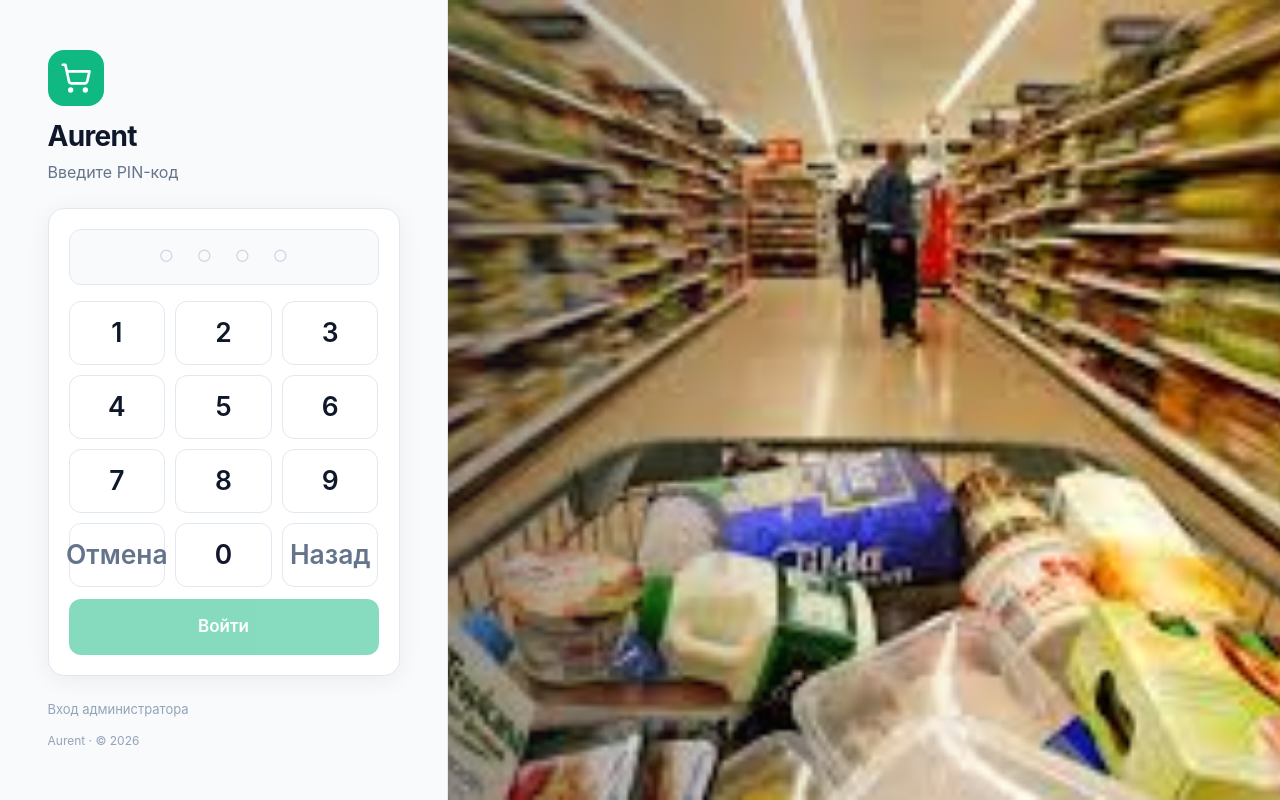
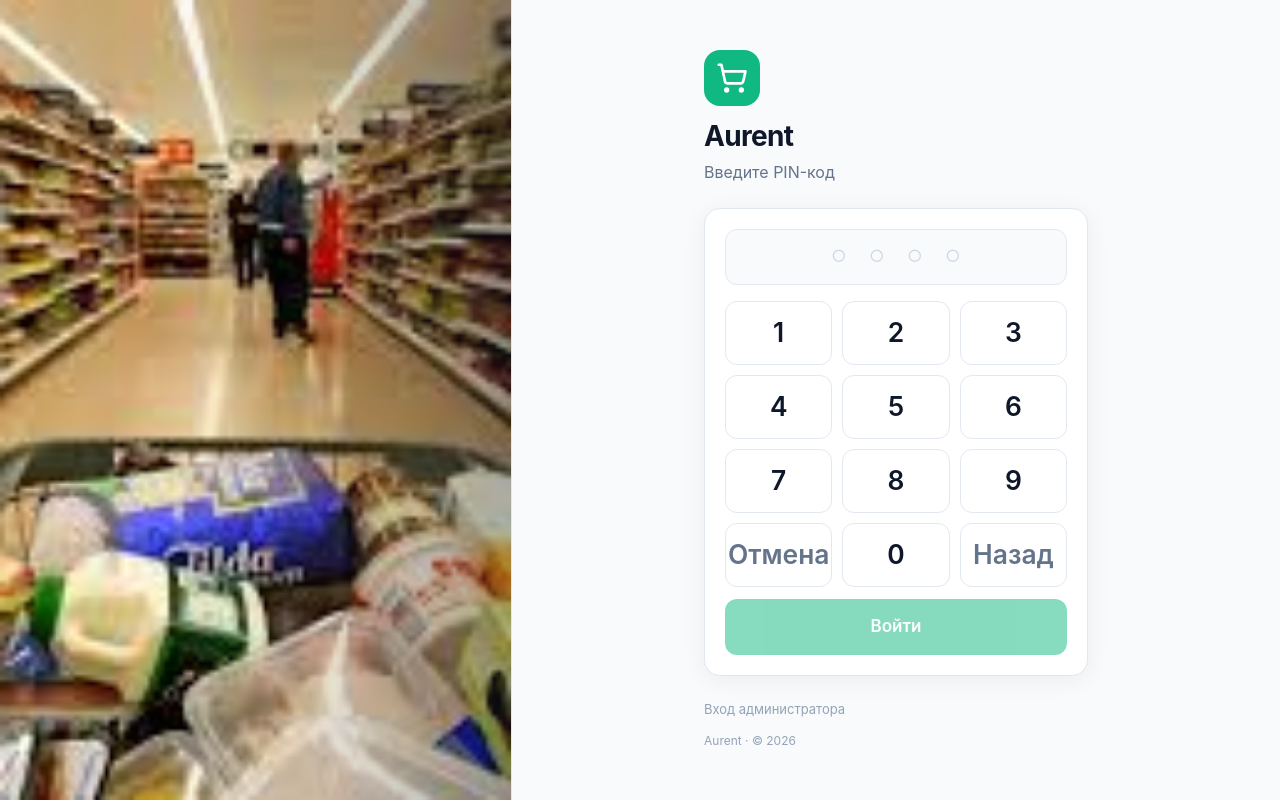
Before and after one commit to Timur1019/postsystem, a React (Vite) app in the folder web-frontend/: page /cashier/login in a window 1280 px wide. Built offline with nearby package versions, Linux system fonts and the light colour scheme.

Commit message:
feat(cashier): swap PIN login layout — photo left, wider keypad panel

```diff
--- a/web-frontend/src/pages/cashier/CashierPinLoginPage.jsx
+++ b/web-frontend/src/pages/cashier/CashierPinLoginPage.jsx
@@ -137,6 +137,16 @@ export default function CashierPinLoginPage() {
   return (
     <div className={`cashier-pin-login${touchLayout ? ' cashier-pin-login--touch' : ''}`}>
       <div className="cashier-pin-login__layout">
+        <aside className="cashier-pin-login__visual" aria-hidden="true">
+          <img
+            className="cashier-pin-login__visual-img"
+            src={pinLoginHero}
+            alt=""
+            decoding="async"
+          />
+          <div className="cashier-pin-login__visual-overlay" />
+        </aside>
+
         <section className="cashier-pin-login__panel" aria-label={t('cashierLogin.subtitle', { defaultValue: 'Введите PIN-код' })}>
           <div className="cashier-pin-login__shell">
             <header className="cashier-pin-login__header">
@@ -222,16 +232,6 @@ export default function CashierPinLoginPage() {
             </footer>
           </div>
         </section>
-
-        <aside className="cashier-pin-login__visual" aria-hidden="true">
-          <img
-            className="cashier-pin-login__visual-img"
-            src={pinLoginHero}
-            alt=""
-            decoding="async"
-          />
-          <div className="cashier-pin-login__visual-overlay" />
-        </aside>
       </div>
     </div>
   );
--- a/web-frontend/src/styles/cashier-pin-login.css
+++ b/web-frontend/src/styles/cashier-pin-login.css
@@ -203,32 +203,21 @@
   color: #94a3b8;
 }
 
-/* Планшет / касса / десктоп: слева PIN, справа фото */
+/* Планшет / касса / десктоп: слева фото, справа PIN (клавиатура шире) */
 @media (min-width: 768px) {
   .cashier-pin-login__layout {
     flex-direction: row;
   }
 
-  .cashier-pin-login__panel {
-    flex: 0 0 50%;
-    max-width: 32rem;
-    min-width: min(100%, 22rem);
-    padding: 2rem 2.5rem;
-    border-right: 1px solid #e2e8f0;
-  }
-
-  .cashier-pin-login__shell {
-    max-width: 20rem;
-  }
-
   .cashier-pin-login__visual {
     display: block;
-    flex: 1 1 50%;
+    flex: 0 0 42%;
     min-width: 0;
     min-height: 100dvh;
     position: relative;
     overflow: hidden;
     background: #0f172a;
+    border-right: 1px solid #e2e8f0;
   }
 
   .cashier-pin-login__visual-img {
@@ -244,12 +233,22 @@
     position: absolute;
     inset: 0;
     background: linear-gradient(
-      90deg,
+      to left,
       rgb(15 23 42 / 0.35) 0%,
       rgb(15 23 42 / 0.08) 40%,
       transparent 70%
     );
     pointer-events: none;
+  }
+
+  .cashier-pin-login__panel {
+    flex: 1 1 58%;
+    min-width: min(100%, 22rem);
+    padding: 2rem 2.5rem;
+  }
+
+  .cashier-pin-login__shell {
+    max-width: 22rem;
   }
 
   .cashier-pin-login__key {
@@ -259,13 +258,16 @@
 }
 
 @media (min-width: 1024px) {
+  .cashier-pin-login__visual {
+    flex: 0 0 40%;
+  }
+
   .cashier-pin-login__panel {
-    flex: 0 0 42%;
-    max-width: 28rem;
+    flex: 1 1 60%;
   }
 
   .cashier-pin-login__shell {
-    max-width: 22rem;
+    max-width: 24rem;
   }
 }
 
```
